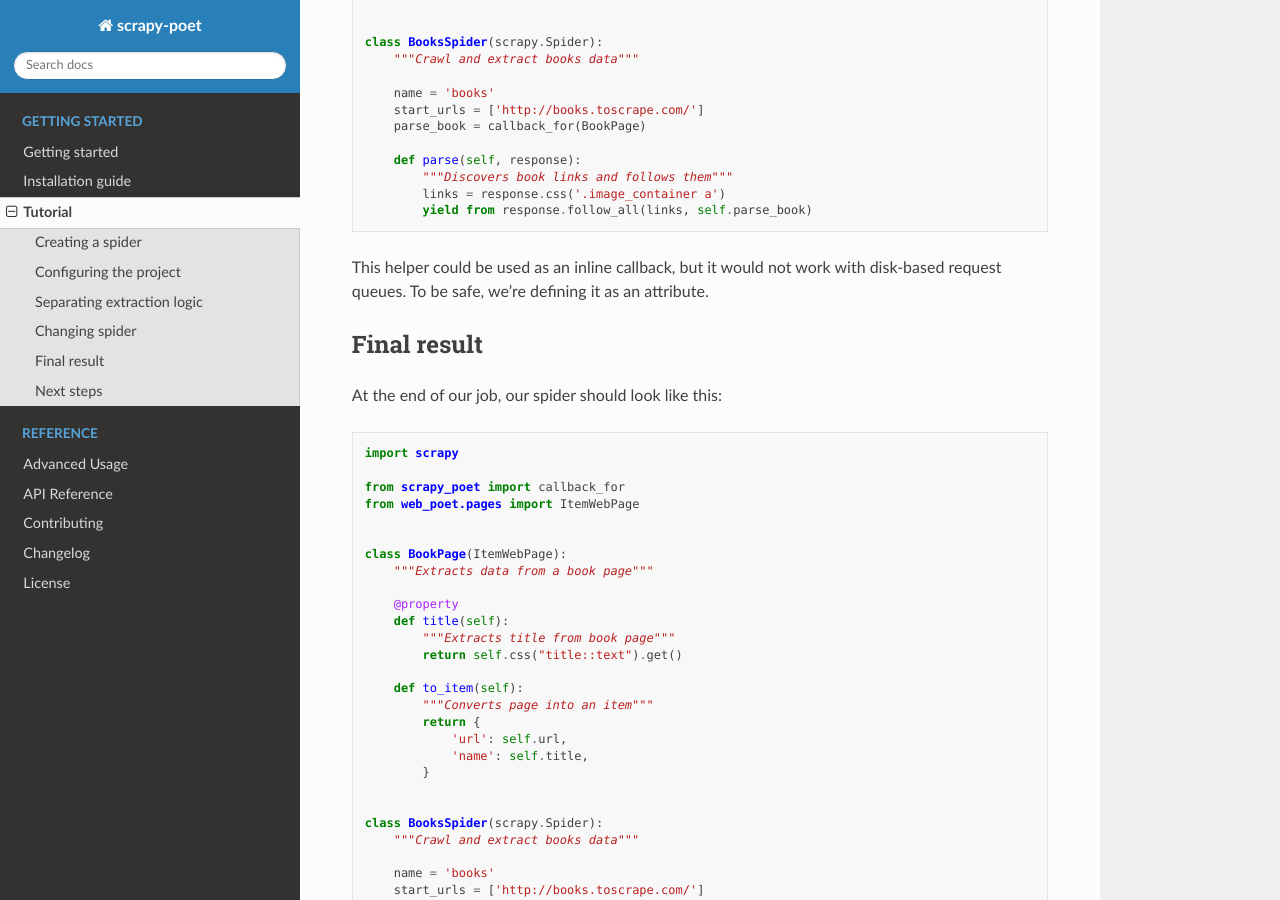
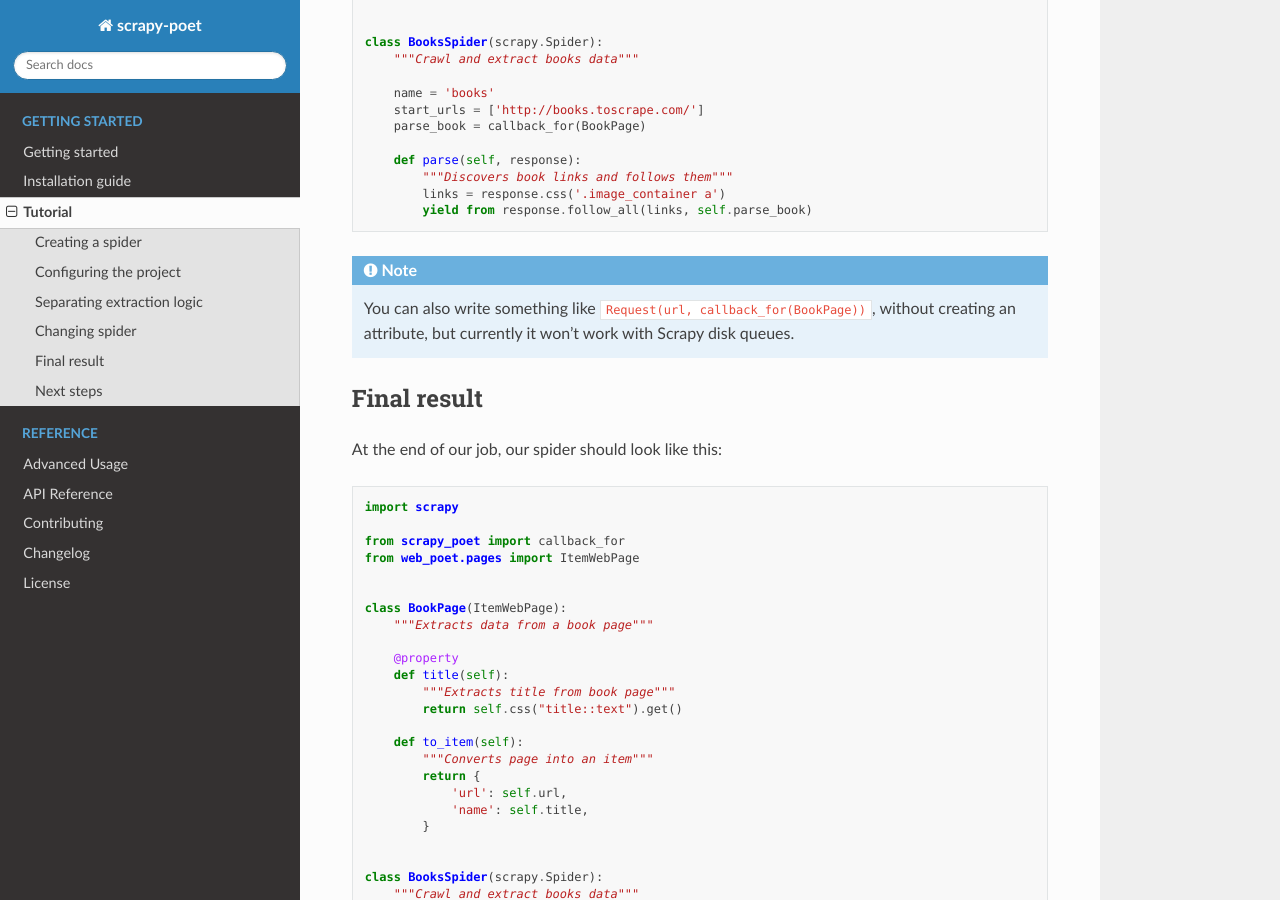
Before and after one commit to scrapinghub/scrapy-poet, a Sphinx documentation site: the page built from docs/intro/tutorial.rst, in a window 1280 px wide and 900 px high, scrolled down 2750 px. Built offline with Sphinx 7.4.7 and the Read the Docs theme 2.0.0, drawn with Linux system fonts in a browser that asks for light colours.

Commit message:
the 'inline callbacks' term was causing some ambiguity with '@inlineCallbacks'

```diff
--- a/docs/intro/tutorial.rst
+++ b/docs/intro/tutorial.rst
@@ -160,8 +160,11 @@
             links = response.css('.image_container a')
             yield from response.follow_all(links, self.parse_book)
 
-This helper could be used as an inline callback, but it would not work with
-disk-based request queues. To be safe, we're defining it as an attribute.
+.. note::
+
+    You can also write something like ``Request(url, callback_for(BookPage))``,
+    without creating an attribute, but currently it won't work with Scrapy disk
+    queues.
 
 Final result
 ============
```
